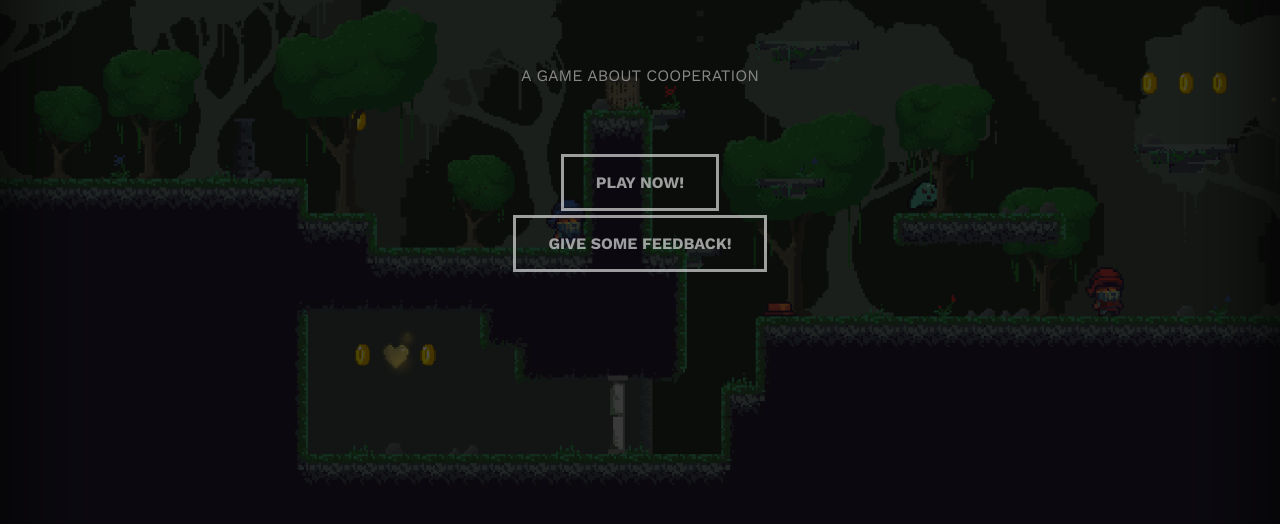
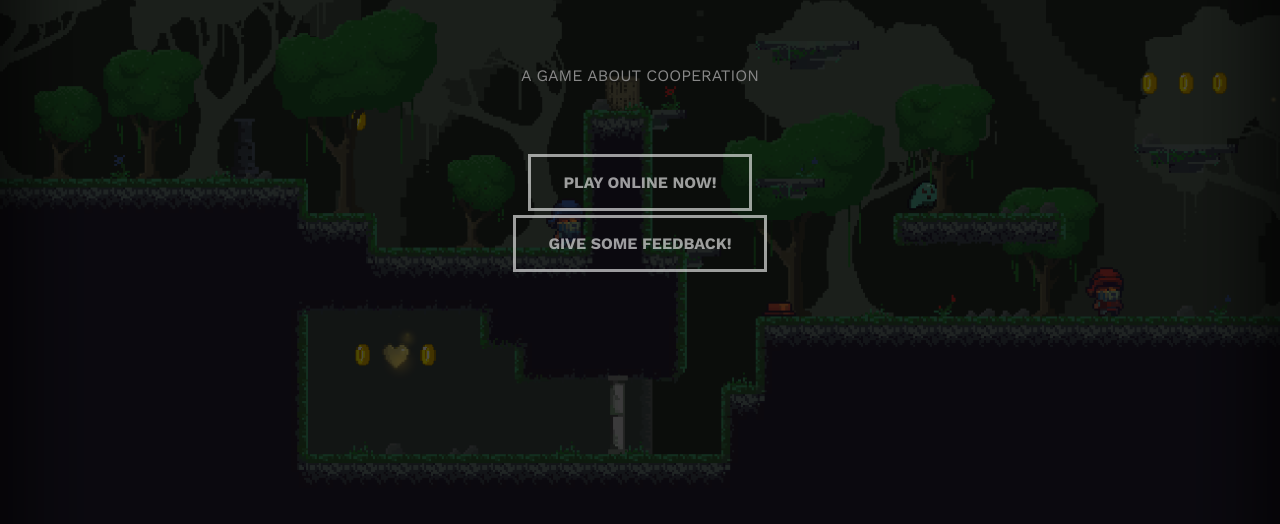
Before and after one commit to spellbound-game/spellbound-html, a plain HTML site: page index.html in a window 1280 px wide. Shown: the part 150-674 px from the top of the page. Drawn offline with nearby package versions, Linux system fonts and the light colour scheme.

Commit message:
edit button label

```diff
--- a/index.html
+++ b/index.html
@@ -183,8 +183,8 @@
 
             <div class="button" onclick="window.location.href = 'demo.html';">
                 <span class="button__mask"></span>
-                <span class="button__text">Play now!</span>
-                <span class="button__text button__text--bis">Play now!</span>
+                <span class="button__text">Play online now!</span>
+                <span class="button__text button__text--bis">Play online now!</span>
             </div>
             <br>
             <div class="button" onclick="window.open('https://docs.google.com/forms/d/e/1FAIpQLSeG9X9jxsSyG3DaWL1aNKWSvSLKsd_aLYzq6y1SluocylRvNw/viewform?fbclid=IwAR0Y_-BSDPerTEHDQXs1tpU_AKrfC-RtE-dD4lBqr2f92OSyfVUc66DlFFE')">
```
